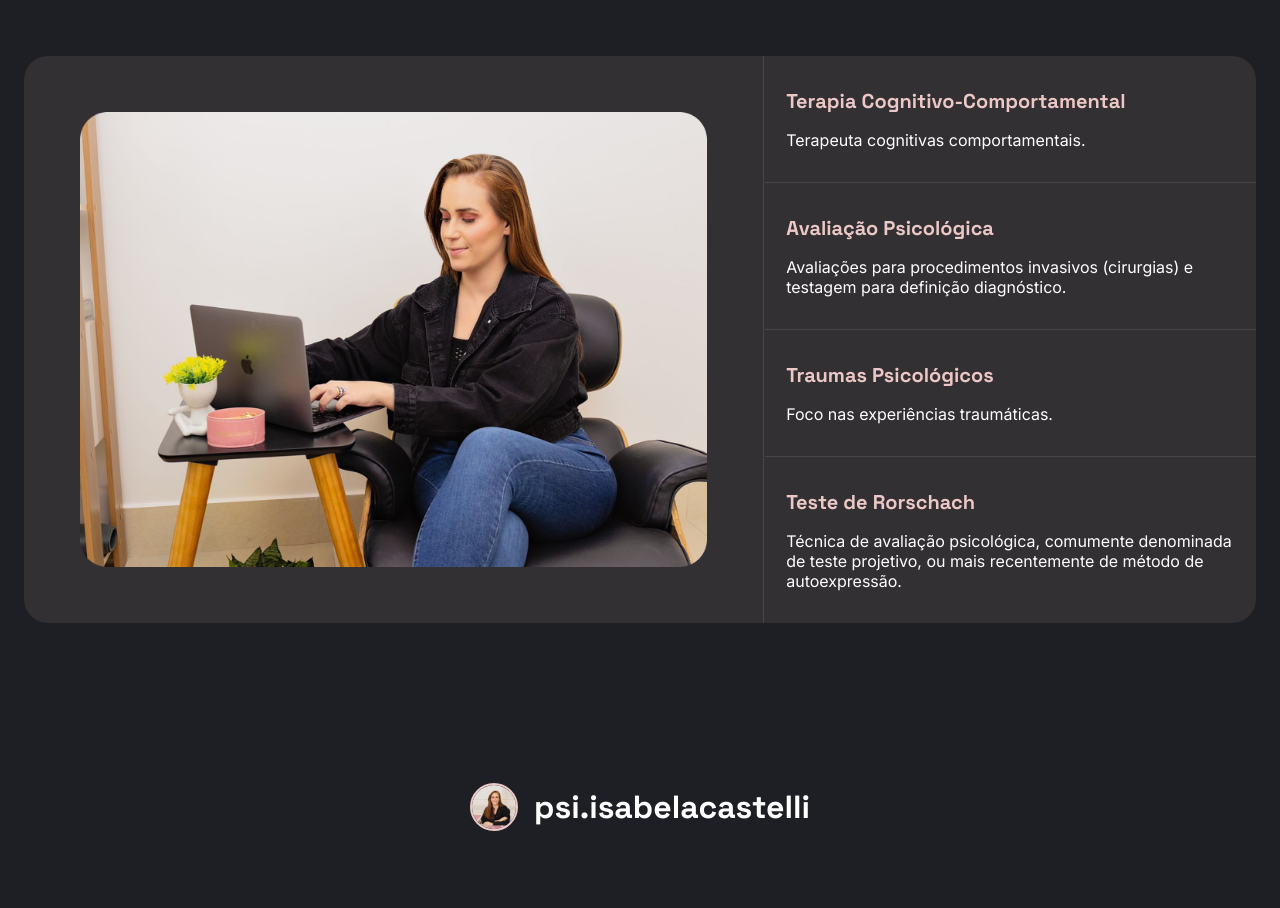
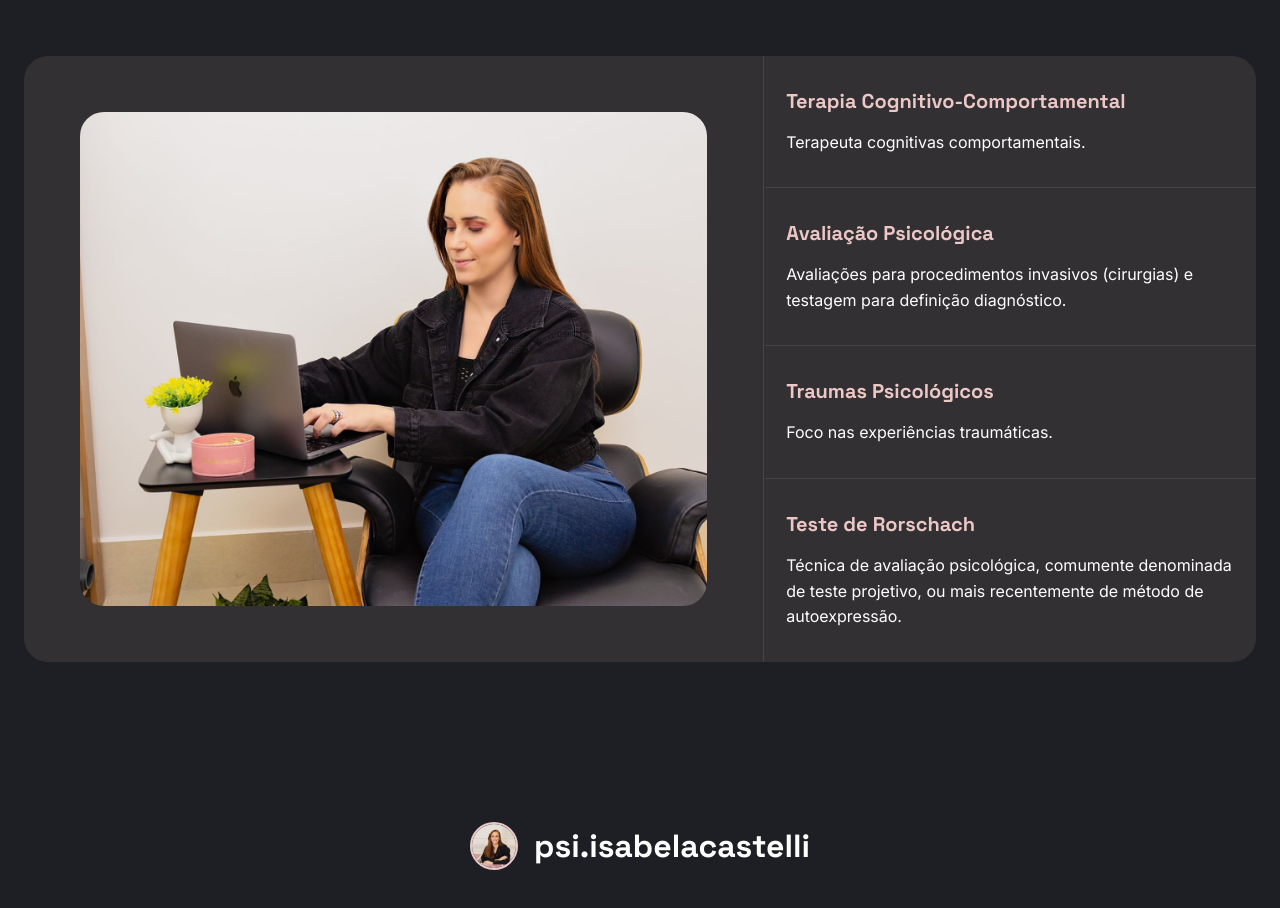
Before and after one commit to capelaum/projeto-isabela-castelli, a Next.js app: page / in a window 1280 px wide. Shown: the part 2680-3588 px from the top of the page. Built offline with nearby package versions, Linux system fonts and the light colour scheme; no server answers.

Commit message:
✨ section: update services

```diff
--- a/src/components/Sections/SectionServices/index.tsx
+++ b/src/components/Sections/SectionServices/index.tsx
@@ -42,8 +42,8 @@ export function SectionServices() {
                 <h2>Terapia Cognitivo-Comportamental</h2>
               </Heading>
 
-              <Text color="white" size="sm">
-                Terapeuta cognitivas comportamentais.
+              <Text color="white" size="sm" asChild>
+                <p>Terapeuta cognitivas comportamentais.</p>
               </Text>
             </ServiceItem>
 
@@ -52,9 +52,11 @@ export function SectionServices() {
                 <h2>Avaliação Psicológica</h2>
               </Heading>
 
-              <Text color="white" size="sm">
-                Avaliações para procedimentos invasivos (cirurgias) e testagem
-                para definição diagnóstico.
+              <Text color="white" size="sm" asChild>
+                <p>
+                  Avaliações para procedimentos invasivos (cirurgias) e testagem
+                  para definição diagnóstico.
+                </p>
               </Text>
             </ServiceItem>
 
@@ -63,8 +65,8 @@ export function SectionServices() {
                 <h2>Traumas Psicológicos</h2>
               </Heading>
 
-              <Text color="white" size="sm">
-                Foco nas experiências traumáticas.
+              <Text color="white" size="sm" asChild>
+                <p>Foco nas experiências traumáticas.</p>
               </Text>
             </ServiceItem>
 
@@ -73,9 +75,12 @@ export function SectionServices() {
                 <h2>Teste de Rorschach</h2>
               </Heading>
 
-              <Text color="white" size="sm">
-                Técnica de avaliação psicológica, comumente denominada de teste
-                projetivo, ou mais recentemente de método de autoexpressão.
+              <Text color="white" size="sm" asChild>
+                <p>
+                  Técnica de avaliação psicológica, comumente denominada de
+                  teste projetivo, ou mais recentemente de método de
+                  autoexpressão.
+                </p>
               </Text>
             </ServiceItem>
           </ServicesList>
--- a/src/components/Sections/SectionServices/styles.ts
+++ b/src/components/Sections/SectionServices/styles.ts
@@ -90,6 +90,10 @@ export const ServiceItem = styled('li', {
 
   transition: '$fast',
 
+  p: {
+    lineHeight: 1.6
+  },
+
   '&:first-child': {
     borderRadius: '0 $lg 0 0 '
   },
```
